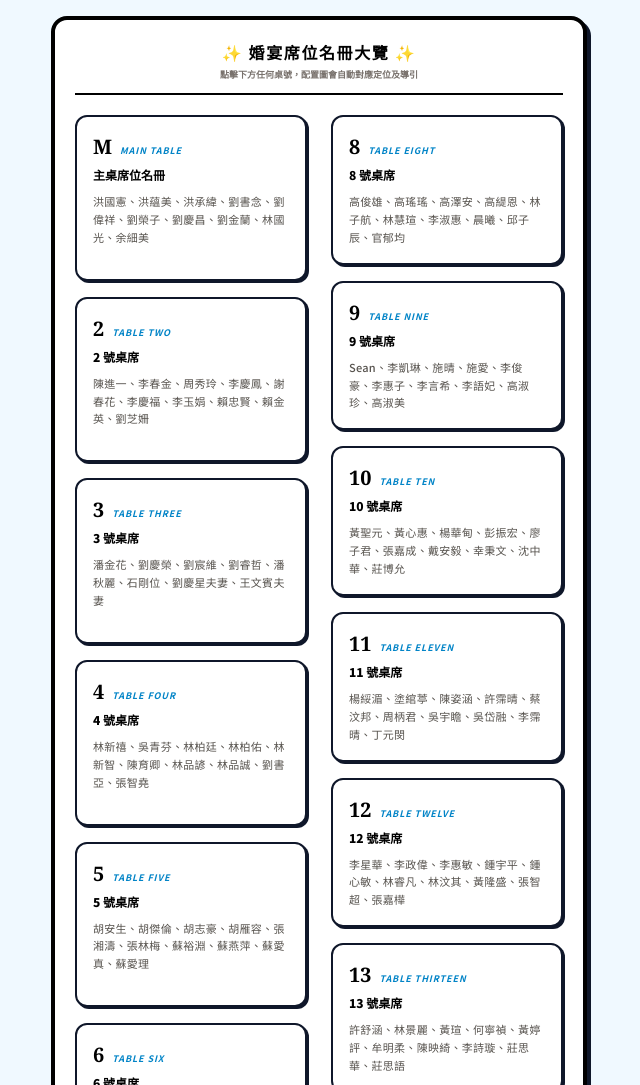
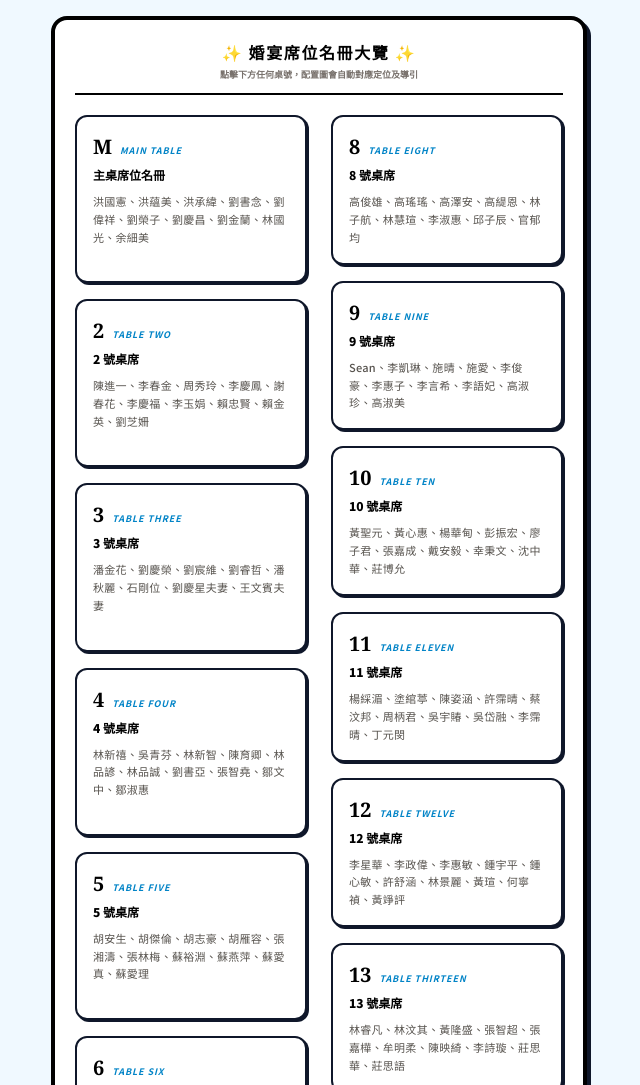
Before and after one commit to c107159101-netizen/wedding-guide, a plain HTML site: page index.html in a window 1280 px wide. Shown: the part 1061-2146 px from the top of the page, without its empty margins (321-961 px from the left). Drawn offline with nearby package versions, Linux system fonts and the light colour scheme.

Commit message:
Update index.html

```diff
--- a/index.html
+++ b/index.html
@@ -226,17 +226,17 @@
             "M": { id: "M", name: "主桌", english: "Main Table", type: "main", guests: ["洪國憲", "洪蘊美", "洪承緯", "劉書念", "劉偉祥", "劉榮子", "劉慶昌", "劉金蘭", "林國光", "余細美"], x: 195, y: 240, entrance: "left", guide: "從左側出入口進入後向左前行，舞台正前方雙重同心圓的尊榮舞台主桌即是。" },
             "2": { id: "2", name: "2", english: "Table Two", type: "guest", guests: ["陳進一", "李春金", "周秀玲", "李慶鳳", "謝春花", "李慶福", "李玉娟", "賴忠賢", "賴金英", "劉芝姍"], x: 340, y: 110, entrance: "left", guide: "從左側出入口進入，沿走道直走到底，最靠近舞台方向的第一排右側席位。" },
             "3": { id: "3", name: "3", english: "Table Three", type: "guest", guests: ["潘金花", "劉慶榮", "劉宸維", "劉睿哲", "潘秋麗", "石剛位", "劉慶星夫妻", "王文賓夫妻"], x: 340, y: 180, entrance: "left", guide: "從左側出入口進入，沿走道直行，位於主桌正後方第一排的左側席位。" },
-            "4": { id: "4", name: "4", english: "Table Four", type: "guest", guests: ["林新禧", "吳青芬", "林柏廷", "林柏佑", "林新智", "陳育卿", "林品諺", "林品誠", "劉書亞", "張智堯"], x: 340, y: 300, entrance: "left", guide: "由左側出入口進入後右轉中央走道，左手邊第二排第一桌（靠中央走道）。" },
+            "4": { id: "4", name: "4", english: "Table Four", type: "guest", guests: ["林新禧", "吳青芬", "林新智", "陳育卿", "林品諺", "林品誠", "劉書亞", "張智堯", "鄒文中", "鄒淑惠"], x: 340, y: 300, entrance: "left", guide: "由左側出入口進入後右轉中央走道，左手邊第二排第一桌（靠中央走道）。" },
             "5": { id: "5", name: "5", english: "Table Five", type: "guest", guests: ["胡安生", "胡傑倫", "胡志豪", "胡雁容", "張湘濤", "張林梅", "蘇裕淵", "蘇燕萍", "蘇愛真", "蘇愛理"], x: 340, y: 370, entrance: "left", guide: "從左側出入口進入即達，靠近大門左側起算的第一張桌位。" },
-            "6": { id: "6", name: "6", english: "Table Six", type: "guest", guests: ["洪啟翔", "洪萱魴", "洪浩程", "洪鐿綺", "幸秉憲", "幸敏環", "林金文", "林保暻", "莊信雄", "莊綺蘐"], x: 465, y: 110, entrance: "left", guide: "由左側出入口進入直走，到中央走道後左轉，位於第二排最內側。" },
+            "6": { id: "6", name: "6", english: "Table Six", type: "guest", guests: ["洪啟翔", "洪萱舫", "洪浩程", "洪鐿綺", "黃鼎安", "幸秉憲", "幸敏環", "莊信雄", "莊綺蘐"], x: 465, y: 110, entrance: "left", guide: "由左側出入口進入直走，到中央走道後左轉，位於第二排最內側。" },
             "7": { id: "7", name: "7", english: "Table Seven", type: "guest", guests: ["劉凱逸", "劉兆葦", "高智誠", "田詩妤", "李俊福", "李傑瑞", "高路得", "蘇秀蓮", "廖惠如", "曾淑玲"], x: 465, y: 180, entrance: "left", guide: "由左側出入口進入，位於中央紅毯走道左側的第二排席位。" },
-            "8": { id: "8", name: "8", english: "Table Eight", type: "guest", guests: ["高俊雄", "高瑤瑤", "高澤安", "高緹恩", "林子航", "林慧瑄", "李淑惠", "晨曦", "邱子辰", "官郁均"], x: 465, y: 300, entrance: "right", guide: "由右側進場口進入，位於中央紅毯走道右側的第二排席位。" },
+            "8": { id: "8", name: "8", english: "Table Eight", type: "guest", guests: ["高俊雄", "高瑤瑤", "高澤安", "高緹恩", "林子航", "林慧瑄", "李淑惠", "邱子辰", "官郁均"], x: 465, y: 300, entrance: "right", guide: "由右側進場口進入，位於中央紅毯走道右側的第二排席位。" },
             "9": { id: "9", name: "9", english: "Table Nine", type: "guest", guests: ["Sean", "李凱琳", "施晴", "施愛", "李俊豪", "李惠子", "李言希", "李語妃", "高淑珍", "高淑美"], x: 465, y: 370, entrance: "right", guide: "由右側進場口進入後右轉，位於第二排最外側（靠近進場口方向）。" },
             "10": { id: "10", name: "10", english: "Table Ten", type: "guest", guests: ["黃聖元", "黃心惠", "楊華甸", "彭振宏", "廖子君", "張嘉成", "戴安毅", "幸秉文", "沈中華", "莊博允"], x: 590, y: 110, entrance: "right", guide: "由右側進場口進入，沿走道往舞台方向直行，位於右側第三排最靠牆席位。" },
-            "11": { id: "11", name: "11", english: "Table Eleven", type: "guest", guests: ["楊綏湄", "塗綰葶", "陳姿涵", "許霈晴", "蔡汶邦", "周柄君", "吳宇瞻", "吳岱融", "李霈晴", "丁元閔"], x: 590, y: 180, entrance: "right", guide: "由右側進場口直行跨過走道，位於中央走道右側的第三排。" },
-            "12": { id: "12", name: "12", english: "Table Twelve", type: "guest", guests: ["李星華", "李政偉", "李惠敏", "鍾宇平", "鍾心敏", "林睿凡", "林汶其", "黃隆盛", "張智超", "張嘉樺"], x: 590, y: 300, entrance: "right", guide: "由右側進場口進入直走，位於中央走道右側第三排（偏外側位置）。" },
-            "13": { id: "13", name: "13", english: "Table Thirteen", type: "guest", guests: ["許舒涵", "林景麗", "黃瑄", "何寧禎", "黃婷評", "牟明柔", "陳映綺", "李詩璇", "莊思華", "莊思語"], x: 590, y: 370, entrance: "right", guide: "由右側進場口進入，右手邊最靠近主要入口的第三列席次。" },
-            "14": { id: "14", name: "14", english: "Table Fourteen", type: "guest", guests: ["鄒文中", "鄒淑惠", "林文宇", "林茜晨", "何友彰", "莊榮國", "莊春妹"], x: 715, y: 110, entrance: "right", guide: "由右側進場口進入直走到底，最靠近舞台與右側外端牆面交界的第四排位置。" },
+            "11": { id: "11", name: "11", english: "Table Eleven", type: "guest", guests: ["楊綵湄", "塗綰葶", "陳姿涵", "許霈晴", "蔡汶邦", "周柄君", "吳宇賰", "吳岱融", "李霈晴", "丁元閔"], x: 590, y: 180, entrance: "right", guide: "由右側進場口直行跨過走道，位於中央走道右側的第三排。" },
+            "12": { id: "12", name: "12", english: "Table Twelve", type: "guest", guests: ["李星華", "李政偉", "李惠敏", "鍾宇平", "鍾心敏", "許舒涵", "林景麗", "黃瑄", "何寧禎", "黃竫評"], x: 590, y: 300, entrance: "right", guide: "由右側進場口進入直走，位於中央走道右側第三排（偏外側位置）。" },
+            "13": { id: "13", name: "13", english: "Table Thirteen", type: "guest", guests: ["林睿凡", "林汶其", "黃隆盛", "張智超", "張嘉樺", "牟明柔", "陳映綺", "李詩璇", "莊思華", "莊思語"], x: 590, y: 370, entrance: "right", guide: "由右側進場口進入，右手邊最靠近主要入口的第三列席次。" },
+            "14": { id: "14", name: "14", english: "Table Fourteen", type: "guest", guests: ["林文宇", "林茜晨", "何友彰", "莊榮國", "莊春妹", "林金文", "林保暻", "高志祥", "高惠珍", "吳惠玲"], x: 715, y: 110, entrance: "right", guide: "由右側進場口進入直走到底，最靠近舞台與右側外端牆面交界的第四排位置。" },
             "15": { id: "15", name: "15", english: "Table Fifteen (Backup)", type: "backup", guests: [], x: 715, y: 180, entrance: "right", guide: "位於右側進場口直走第四排靠牆席位（此桌目前安排為預備桌）。" }
         };
 
```
